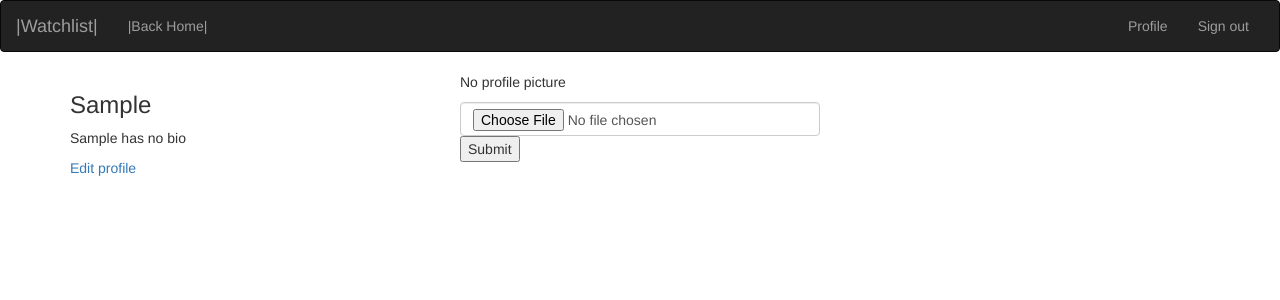
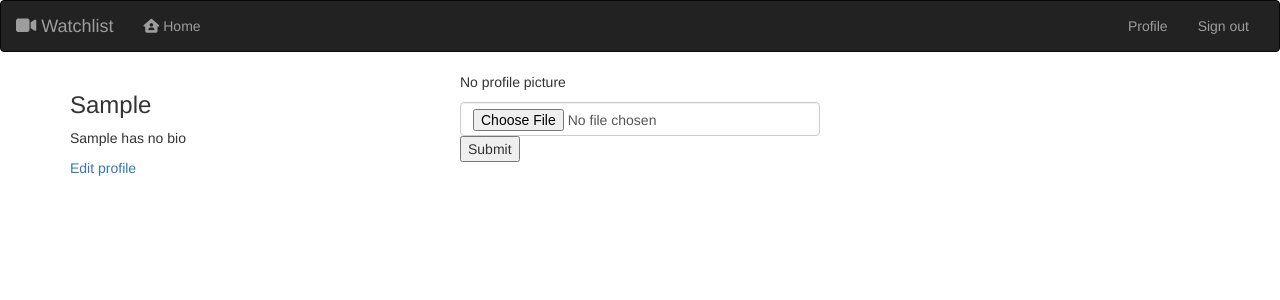
Before and after one commit to Reuben-Kipkemboi/Movie-Watchlist, a Flask app: a page that uses app/templates/navbar.html in a window 1280 px wide. Shown: the top 300 px of the page. Run offline with Flask 2, Linux system fonts and the light colour scheme; the visitor is signed in with stand-in values (Sample User, id 1); data comes from the database, SQL or seed files in the repository; some libraries are stand-ins or nearby versions.

Commit message:
st:navbar - optimize navbar styling

```diff
--- a/app/templates/navbar.html
+++ b/app/templates/navbar.html
@@ -1,11 +1,16 @@
 <!DOCTYPE html>
 <html>
+
 <head>
   <meta charset="utf-8">
-    <title></title>
+  <!-- <title></title> -->
+  <link rel="stylesheet" href="https://cdnjs.cloudflare.com/ajax/libs/font-awesome/6.1.1/css/all.min.css"
+    integrity="sha512-KfkfwYDsLkIlwQp6LFnl8zNdLGxu9YAA1QvwINks4PhcElQSvqcyVLLD9aMhXd13uQjoXtEKNosOWaZqXgel0g=="
+    crossorigin="anonymous" referrerpolicy="no-referrer" />
 </head>
+
 <body>
-    <div class="navbar navbar-inverse" role="navigation">
+  <div class="navbar navbar-inverse" role="navigation " id="nav">
     <div class="container-fluid">
       <div class="navbar-header">
         <button type="button" class="navbar-toggle" data-toggle="collapse" data-target=".navbar-collapse">
@@ -14,11 +19,11 @@
           <span class="icon-bar"></span>
           <span class="icon-bar"></span>
         </button>
-                <a class="navbar-brand" href="/"> |Watchlist| </a>
+        <a class="navbar-brand" href="/" id="nav1"> <i class="fa-solid fa-video"></i> Watchlist </a>
       </div>
       <div class="navbar-collapse collapse">
         <ul class="nav navbar-nav">
-                    <li><a href="/">|Back Home|</a></li>
+          <li><a href="/" id="nav2"><i class="fa-solid fa-house-user"></i> Home</a></li>
         </ul>
 
         <ul class="nav navbar-nav navbar-right">
@@ -34,4 +39,5 @@
     </div>
   </div>
 </body>
+
 </html>
```
Also changed, not shown: app/static/css/index.css (+11 -0 lines). Lines whose indentation alone changed are shown as unchanged.
